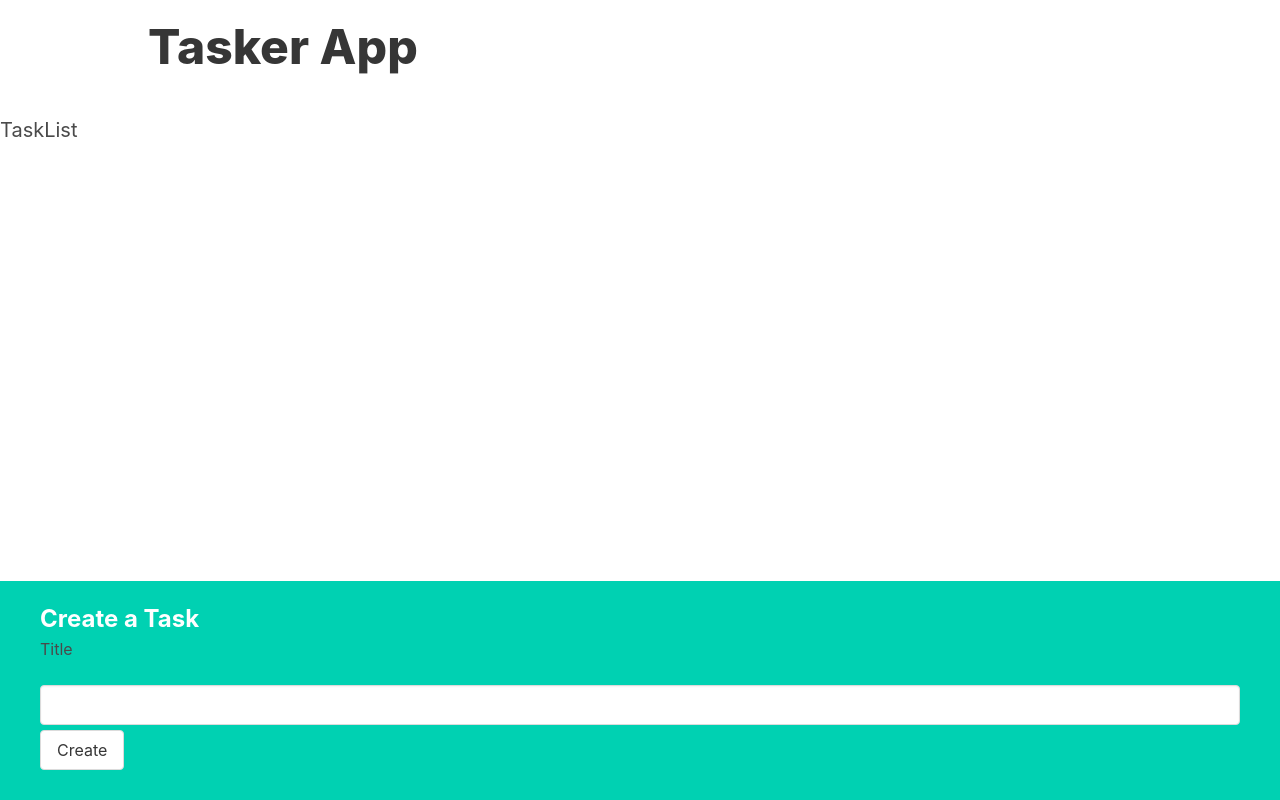
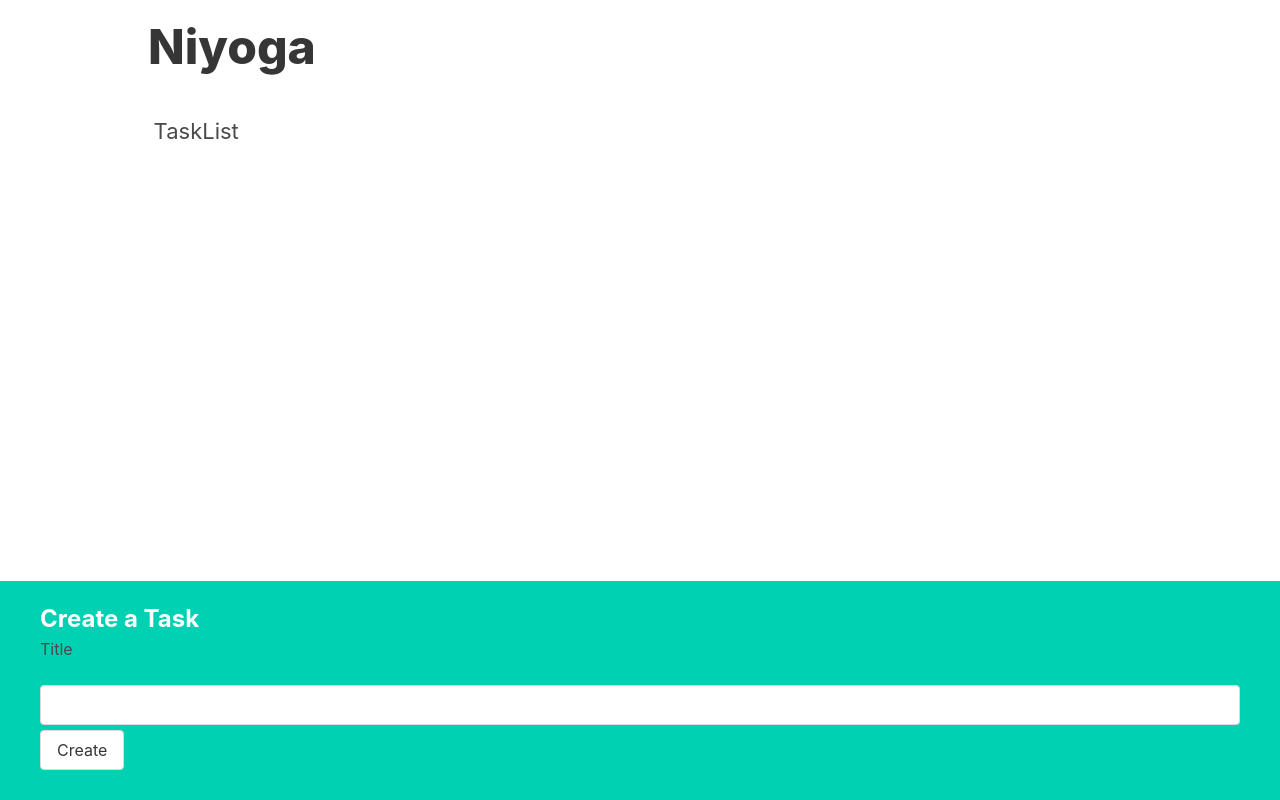
Before and after one commit to yunusparvezkhan/tasker-in-react, a React (Create React App) app: page / in a window 1280 px wide. Built offline with nearby package versions, Linux system fonts and the light colour scheme.

Commit message:
v2 Patch 1
some styles

```diff
--- a/src/App.js
+++ b/src/App.js
@@ -34,7 +34,7 @@ function App() {
 
   return (
     <div className="app">
-      <h1 className="title" >Tasker App</h1>
+      <h1 className="title" >Niyoga</h1>
       <TaskList tasks={tasks} deleteTaskById={deleteTaskById} />
       <TaskCreate onCreate={createTask} />
     </div>
--- a/src/styles/index.css
+++ b/src/styles/index.css
@@ -146,3 +146,9 @@
     width: 20px;
     z-index: 10
 }
+
+.subtitle {
+    position: absolute;
+    left: 12%;
+    font-size: 22px;
+}
```
